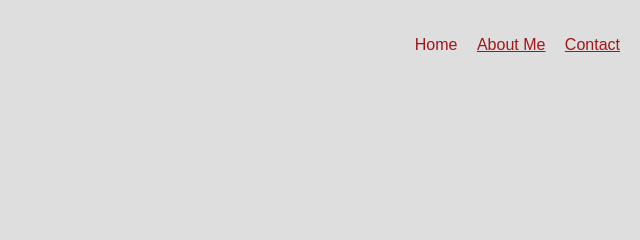
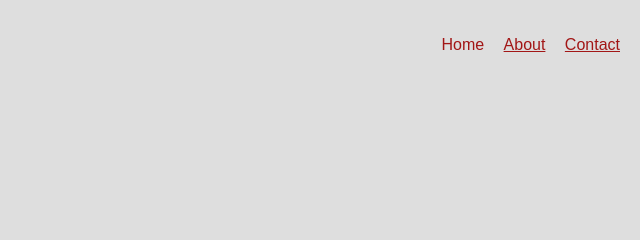
Before and after one commit to joannawongww/portfolio-website, a plain HTML site: page contact.html in a window 1280 px wide. Shown: the top 240 px of the page, 640-1280 px from the left. Drawn offline with Linux system fonts and the light colour scheme; a web font is replaced by a local one.

Commit message:
changed title of about

```diff
--- a/contact.html
+++ b/contact.html
@@ -2,7 +2,7 @@
 <html>
 
 <head>
-    <meta char="utf-8">
+    <meta charset="utf-8">
     <title>My Portfolio</title>
     <link rel="shortcut icon" href="./img/peach-icon.png" type="type/x-icon">
     <link rel="stylesheet" type="text/css" href="css/normalize.css">
@@ -23,7 +23,7 @@
                         class="navigation-list__item navigation-list__item--active">Home</a>
                 </li>
                 <li role="presentation">
-                    <a href="about.html" role="menuitem" class="navigation-list__item">About Me</a>
+                    <a href="about.html" role="menuitem" class="navigation-list__item">About</a>
                 </li>
                 <li role="presentation">
                     <a href="contact.html" role="menuitem" class="navigation-list__item">Contact</a>
```
Also changed, not shown: about.html (+1 -1 lines), index.html (+1 -1 lines).
